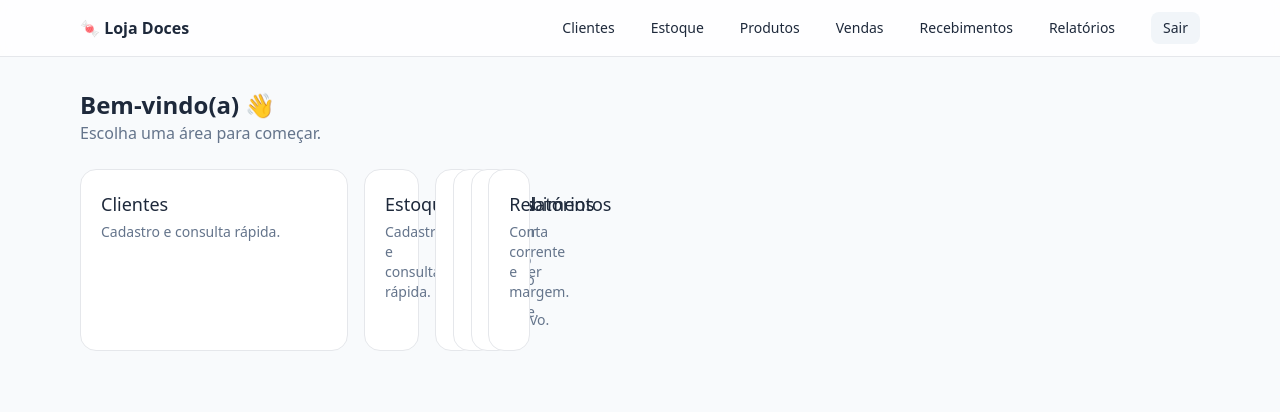
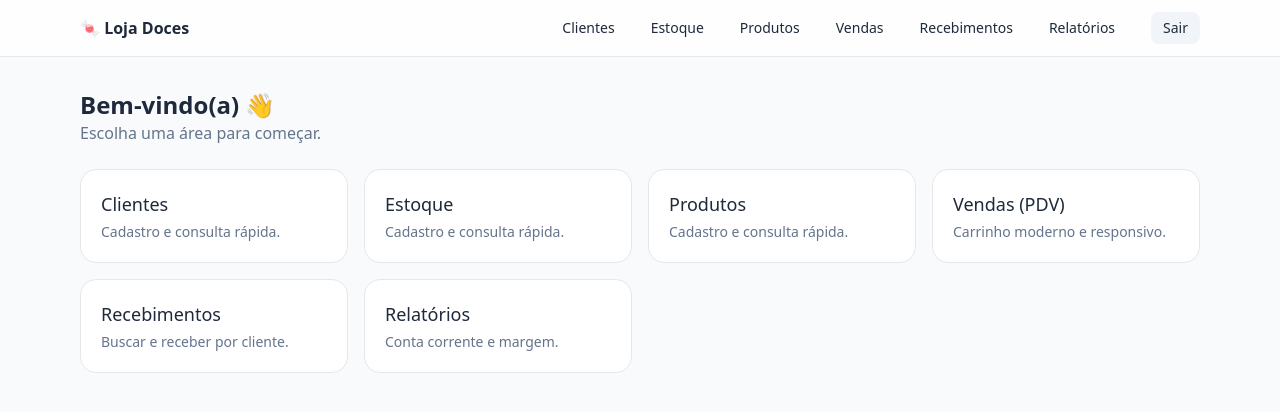
Before and after one commit to ldedocesmaria/loja-doces, a website with bundled scripts: page public/index.html in a window 1280 px wide. Built offline with nearby package versions, Linux system fonts and the light colour scheme; a script that the page names is missing.

Commit message:
ajuste index

```diff
--- a/public/index.html
+++ b/public/index.html
@@ -30,16 +30,14 @@
       <p class="text-slate-500">Escolha uma área para começar.</p>
     </div>
     <section class="grid sm:grid-cols-2 lg:grid-cols-4 gap-4">
-      <a href="/produtos.html" class="group rounded-2xl border p-5 bg-white hover:shadow-md transition">
+      <a href="/clientes.html" class="group rounded-2xl border p-5 bg-white hover:shadow-md transition">
         <div class="text-lg font-medium mb-1">Clientes</div>
         <p class="text-sm text-slate-500">Cadastro e consulta rápida.</p>
       </a>
-	<section class="grid sm:grid-cols-2 lg:grid-cols-4 gap-4">
-      <a href="/produtos.html" class="group rounded-2xl border p-5 bg-white hover:shadow-md transition">
+      <a href="/estoque.html" class="group rounded-2xl border p-5 bg-white hover:shadow-md transition">
         <div class="text-lg font-medium mb-1">Estoque</div>
         <p class="text-sm text-slate-500">Cadastro e consulta rápida.</p>
       </a>
-    <section class="grid sm:grid-cols-2 lg:grid-cols-4 gap-4">
       <a href="/produtos.html" class="group rounded-2xl border p-5 bg-white hover:shadow-md transition">
         <div class="text-lg font-medium mb-1">Produtos</div>
         <p class="text-sm text-slate-500">Cadastro e consulta rápida.</p>
```
Lines whose indentation alone changed are shown as unchanged.
